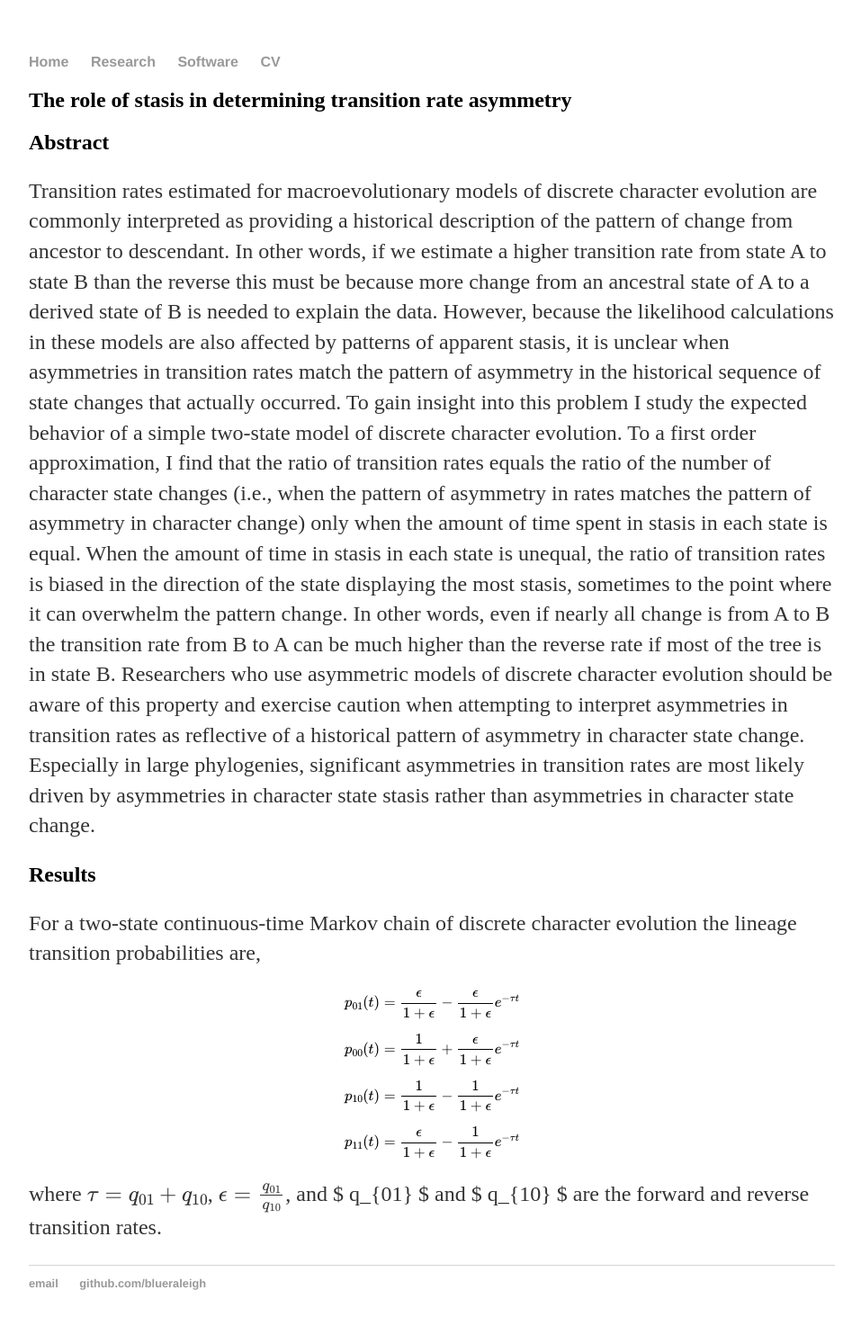
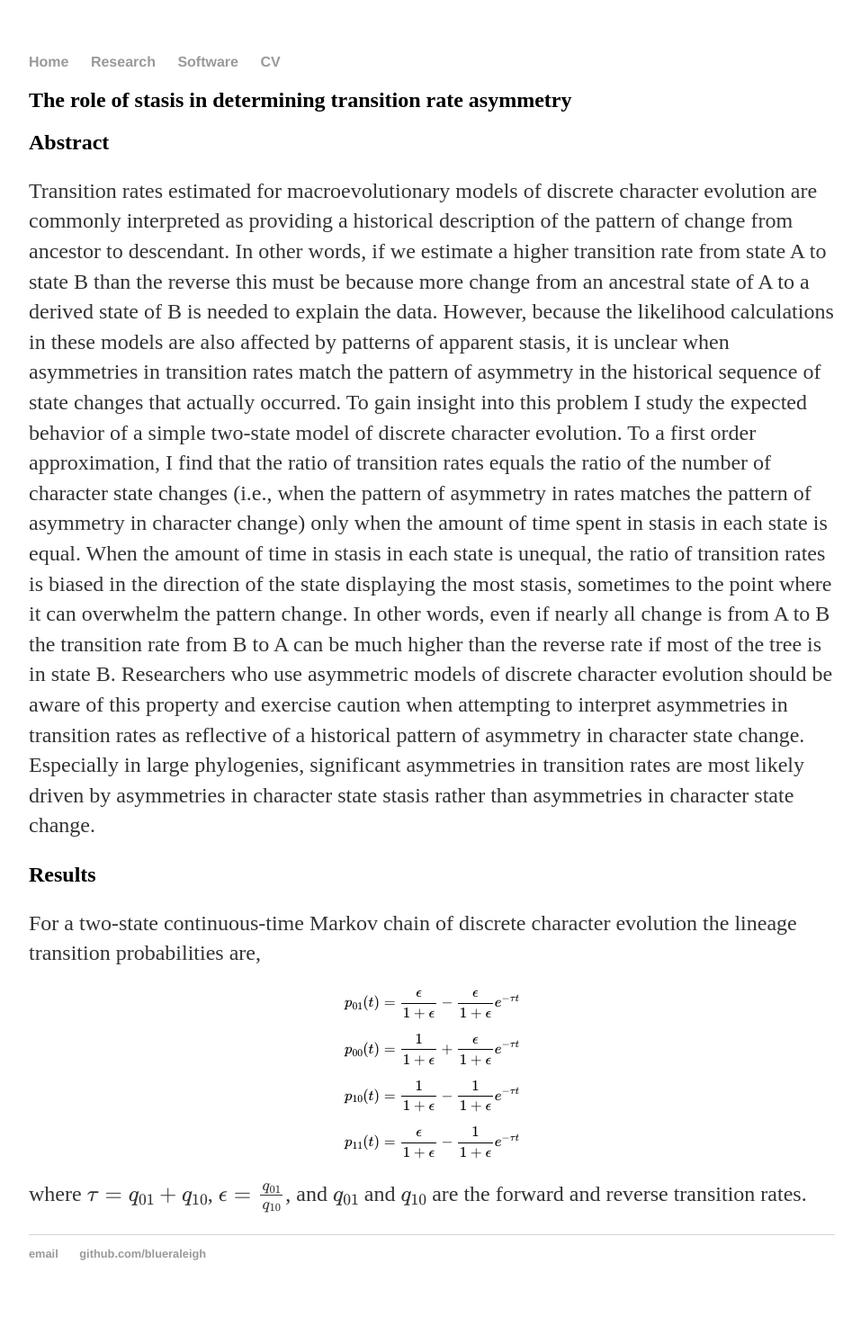
Before and after one commit to blueraleigh/blueraleigh.github.io, a Jekyll site: the page built from research/stasis/index.md, in a window 1280 px wide. Shown: the whole page at 90% size, without its empty margins (160-1117 px from the left). Built offline with Jekyll 4.4.1, drawn with Linux system fonts in a browser that asks for light colours; formulas are drawn with MathJax 3; after the commit the page ends 1461 px from its top, so only the background shows below that.

```diff
--- a/research/stasis/index.md
+++ b/research/stasis/index.md
@@ -46,4 +46,4 @@ p_{11}(t) = \frac{\epsilon}{1 + \epsilon} - \frac{1}{1 + \epsilon}e^{-\tau t}
 $$
 
 where $$ \tau = q_{01} + q_{10}$$, $$ \epsilon = \frac{q_{01}}{q_{10}} $$, and
-$ q_{01} $ and $ q_{10} $ are the forward and reverse transition rates.
+$$ q_{01} $$ and $$ q_{10} $$ are the forward and reverse transition rates.
```
